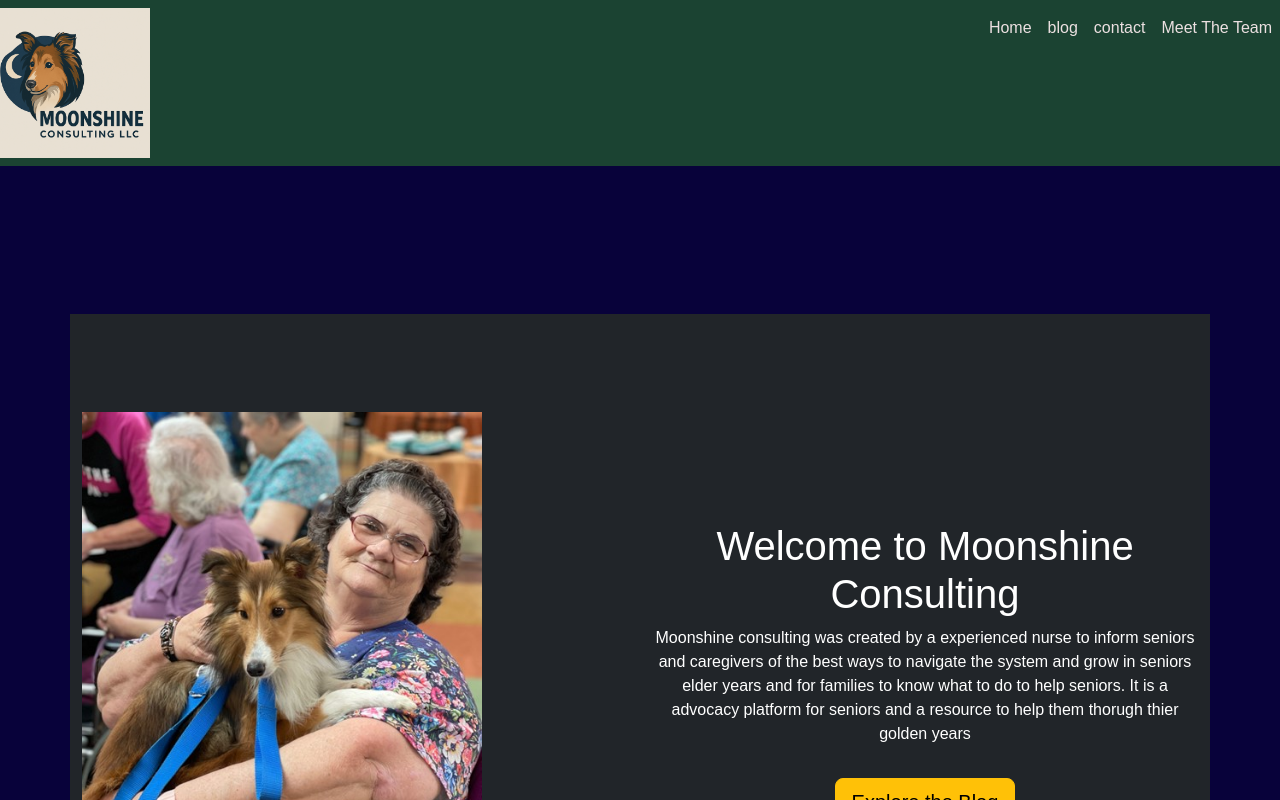
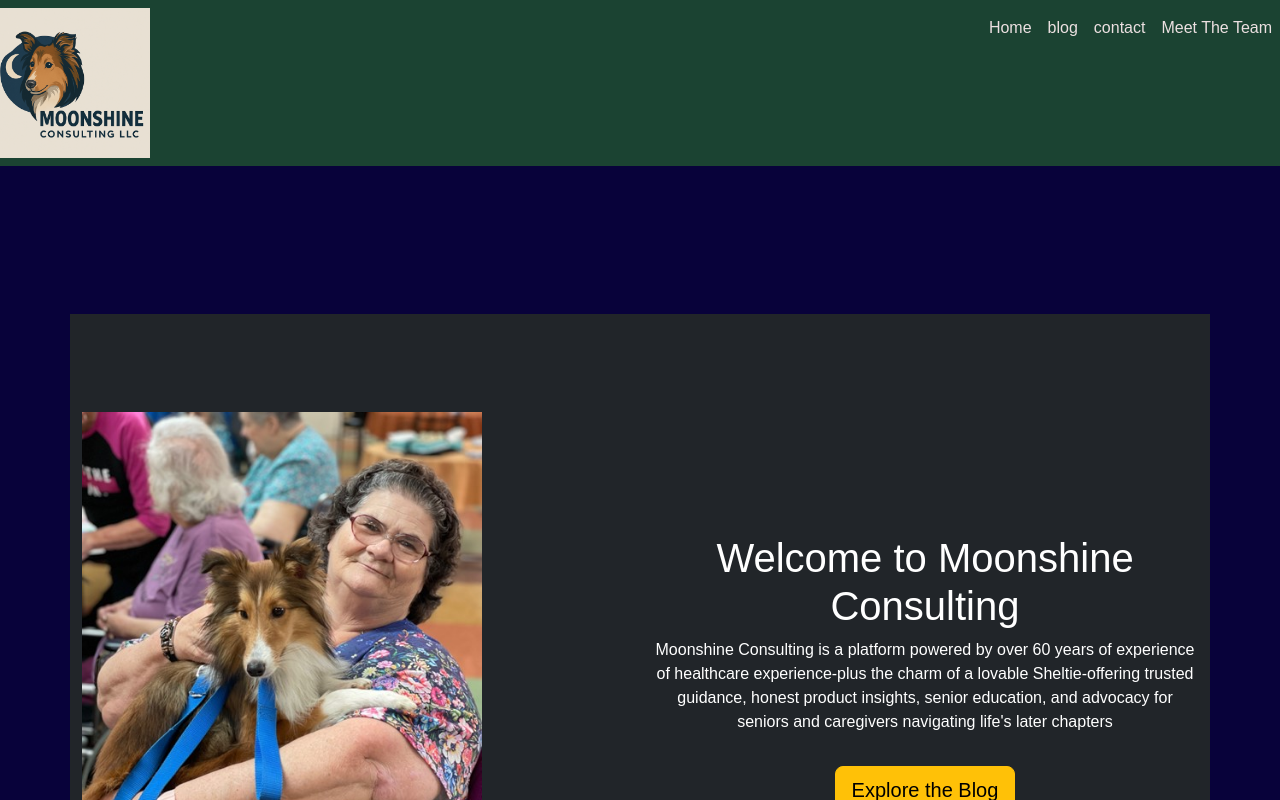
Before and after one commit to brandonbohn/Moonshineconsulting, a React (Create React App) app: page / in a window 1280 px wide. Shown: the top 800 px of the page. Built offline with nearby package versions, Linux system fonts and the light colour scheme.

Commit message:
update value statement

```diff
--- a/src/Pages/Homepage.tsx
+++ b/src/Pages/Homepage.tsx
@@ -16,7 +16,7 @@
           </div>
           <div className="col-12 col-md-6 text-white d-flex flex-column justify-content-center align-items-center">
             <h1 className='title text-center'>Welcome to Moonshine Consulting</h1>
-            <p className='title text-center'>Moonshine consulting was created by a experienced nurse to inform seniors and caregivers of the best ways to navigate the system and grow in seniors elder years and for families to know what to do to help seniors. It is a advocacy platform for seniors and a resource to help them thorugh thier golden years </p>
+            <p className='title text-center'>Moonshine Consulting is a platform powered by over 60 years of experience of healthcare experience-plus the charm of a lovable Sheltie-offering trusted guidance, honest product insights, senior education, and advocacy for seniors and caregivers navigating life's later chapters</p>
             <a href="./mainblog" className="btn btn-warning btn-block btn-lg mt-3">Explore the Blog</a>
           </div>
         </div>
```
